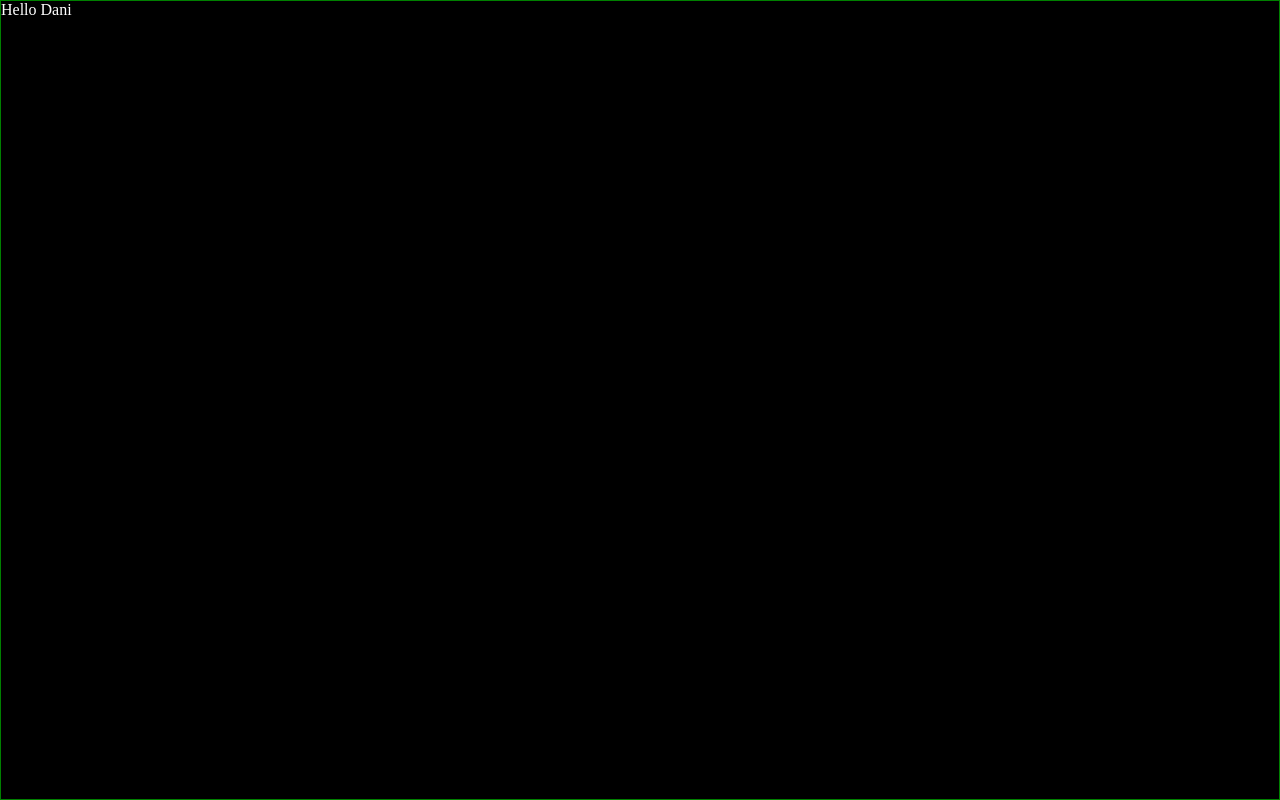
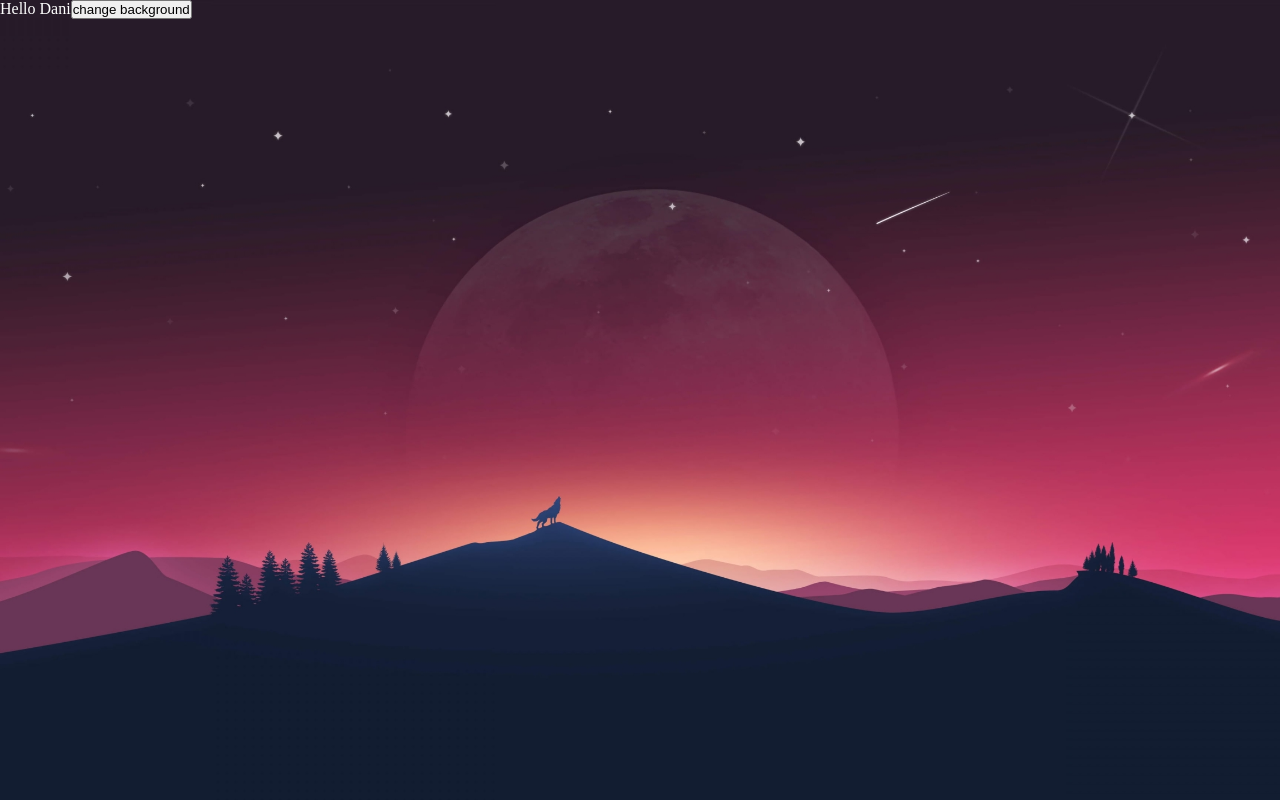
Before and after one commit to danifromecuador/firefox_homepage, a React (Vite) app: page / in a window 1280 px wide. Built offline with nearby package versions, Linux system fonts and the light colour scheme.

Commit message:
chore: set a background image

```diff
--- a/src/App.css
+++ b/src/App.css
@@ -1,5 +1,14 @@
 .app {
   width: 100vw;
   height: 100vh;
-  border: 1px solid green;
 }
+
+.background-image {
+  position: absolute;
+  left: 0;
+  top: 0;
+  width: 100%;
+  height: 100%;
+  object-fit: cover;
+  z-index: -1;
+}
--- a/src/App.jsx
+++ b/src/App.jsx
@@ -1,5 +1,18 @@
 import './App.css'
+import backgroundImage from './assets/backgrounds/-red-sunset-wallpaper.jpg'
+// import backgroundImage1 from './assets/backgrounds/0001-pixels.jpg';
 
 export const App = () => {
-  return <div className='app'>Hello Dani</div>
+  // const bgImgUrl = ['./assets/backgrounds/-red-sunset-wallpaper.jpg', './assets/backgrounds/0001-pixels.jpg']
+  return (
+    <div className='app'>
+      Hello Dani
+      <button type='button'>change background</button>
+      <img
+        src={backgroundImage}
+        alt='background-image'
+        className='background-image'
+      />
+    </div>
+  )
 }
```
